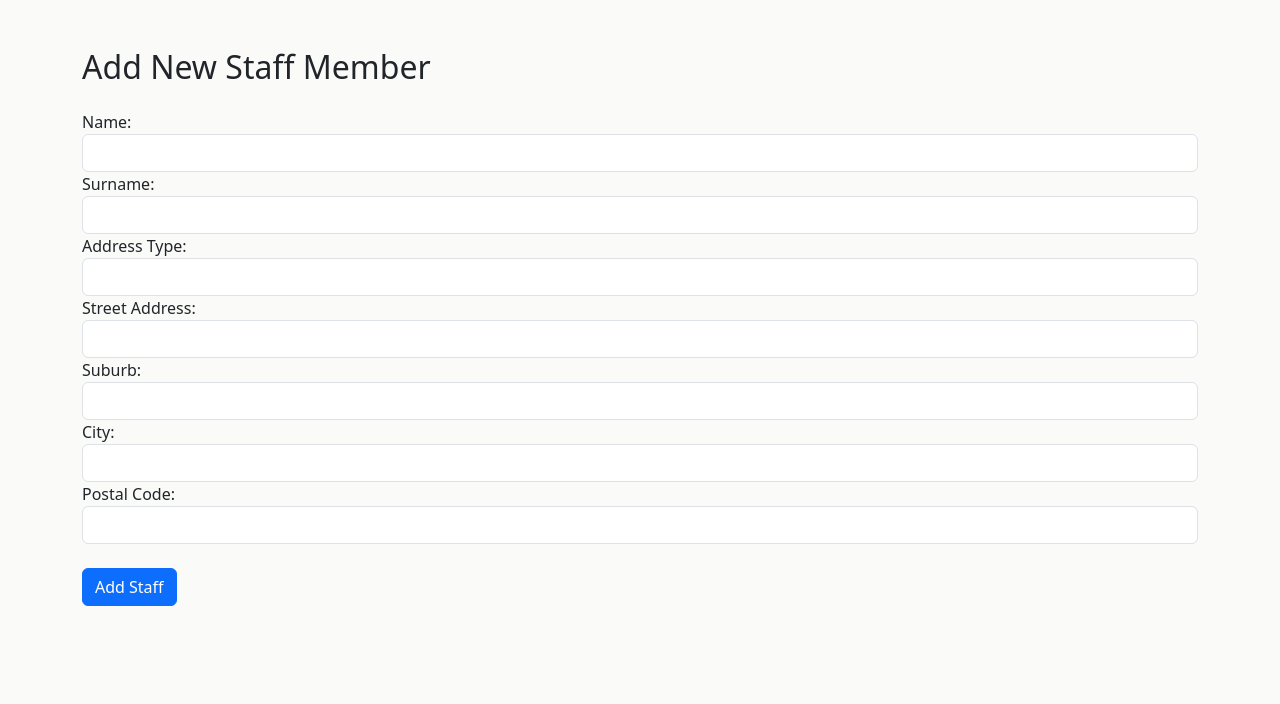
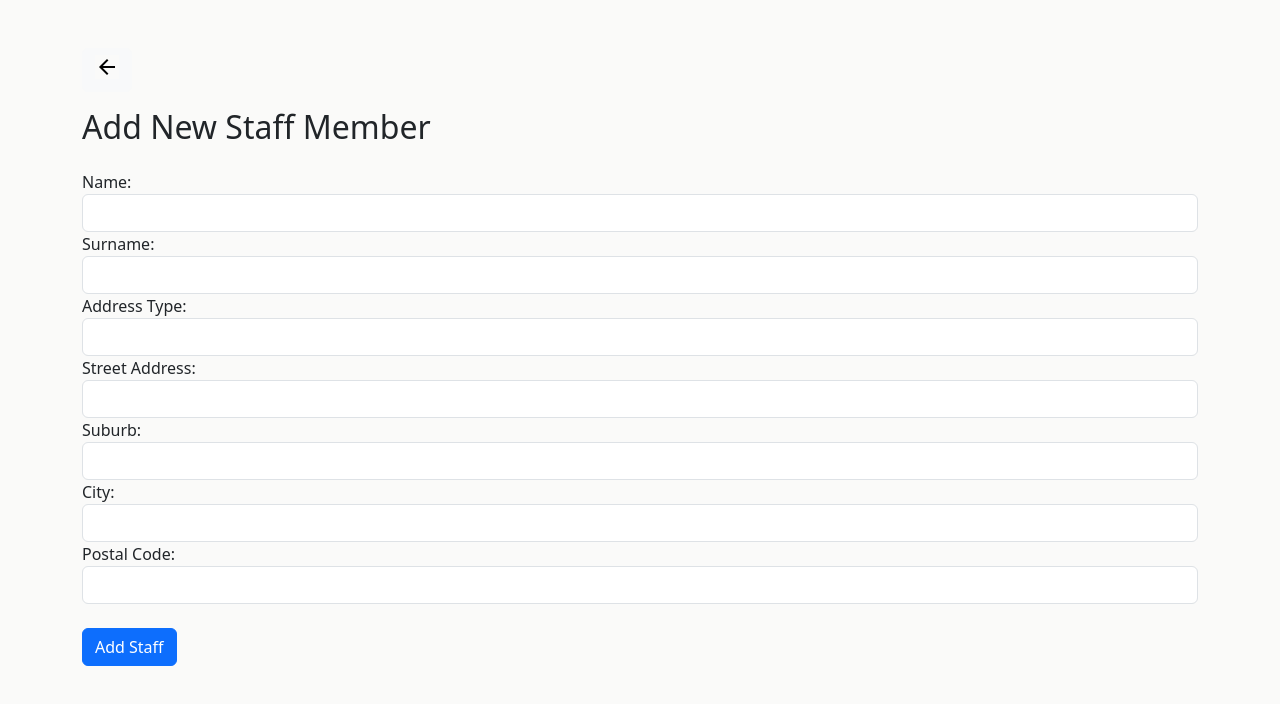
Before and after one commit to machiel27/whatnow, a React (Create React App) app: page /add-staff in a window 1280 px wide. Shown: the top 704 px of the page. Built offline with nearby package versions, Linux system fonts and the light colour scheme.

Commit message:
Added Back Button to pages

```diff
--- a/public/index.html
+++ b/public/index.html
@@ -4,8 +4,9 @@
     <meta charset="utf-8" />
     <meta name="viewport" content="width=device-width, initial-scale=1, shrink-to-fit=no">
     <link rel="icon" href="%PUBLIC_URL%/favicon.ico" />
-    <meta name="viewport" content="width=device-width, initial-scale=1" />
     <meta name="theme-color" content="#000000" />
+    <link href="https://fonts.googleapis.com/icon?family=Material+Icons" rel="stylesheet">
+
     <meta
       name="description"
       content="Web site created using create-react-app"
--- a/src/AddStaff.js
+++ b/src/AddStaff.js
@@ -1,6 +1,7 @@
 import React, { useState } from 'react';
 import { useNavigate } from 'react-router-dom';
 import { addStaff } from './api';
+import BackArrow from './BackArrow';
 
 function AddStaff() {
   const [formData, setFormData] = useState({});
@@ -25,6 +26,7 @@ function AddStaff() {
 
   return (
     <div className="container mt-5">
+      <BackArrow />
       <h2 className="mb-4">Add New Staff Member</h2>
       <form onSubmit={handleSubmit}>
         <div className="form-group">
--- /dev/null
+++ b/src/BackArrow.js
@@ -0,0 +1,14 @@
+import React from 'react';
+import { Link } from 'react-router-dom';
+
+function BackArrow() {
+  return (
+    <div className="mb-3">
+      <Link to="/" className="btn btn-light">
+        <span className="material-icons">arrow_back</span>
+      </Link>
+    </div>
+  );
+}
+
+export default BackArrow;
--- a/src/CartPage.js
+++ b/src/CartPage.js
@@ -1,6 +1,7 @@
 import React, { useState, useEffect } from 'react';
 import { useParams } from 'react-router-dom';
 import { getOrdersByStaffId } from './api';
+import BackArrow from './BackArrow';
 
 function CartPage() {
   const { staffId } = useParams();
@@ -23,6 +24,7 @@ function CartPage() {
 
   return (
     <div className="container mt-5">
+      <BackArrow />
       <h2 className="mb-4">Cart for {orders[0]?.staffName || `Staff ID: ${staffId}`}</h2>
       <div className="list-group">
         {orders.map((order, index) => (
--- a/src/StaffDetails.js
+++ b/src/StaffDetails.js
@@ -1,6 +1,7 @@
 import React from 'react';
 import { useParams } from 'react-router-dom';
 import { useStaff } from './StaffContext';
+import BackArrow from './BackArrow';
 
 function StaffDetails() {
   const { staffId } = useParams();
@@ -12,6 +13,7 @@ function StaffDetails() {
 
   return (
     <div className="container mt-5">
+      <BackArrow />
       <h2 className="mb-4">Staff Details for {staff.name} </h2>
       <div className="card">
         <div className="card-body">
```
